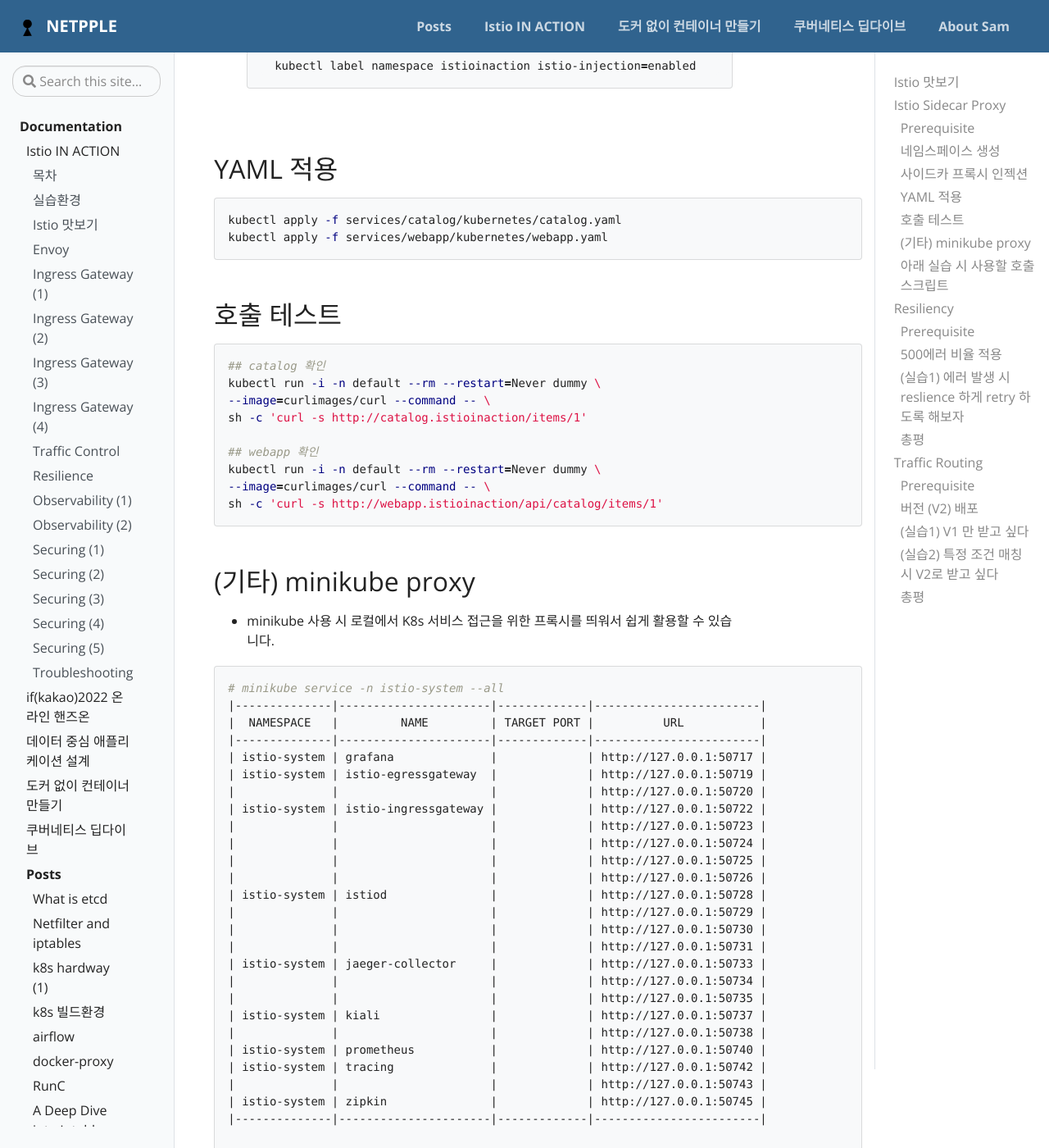
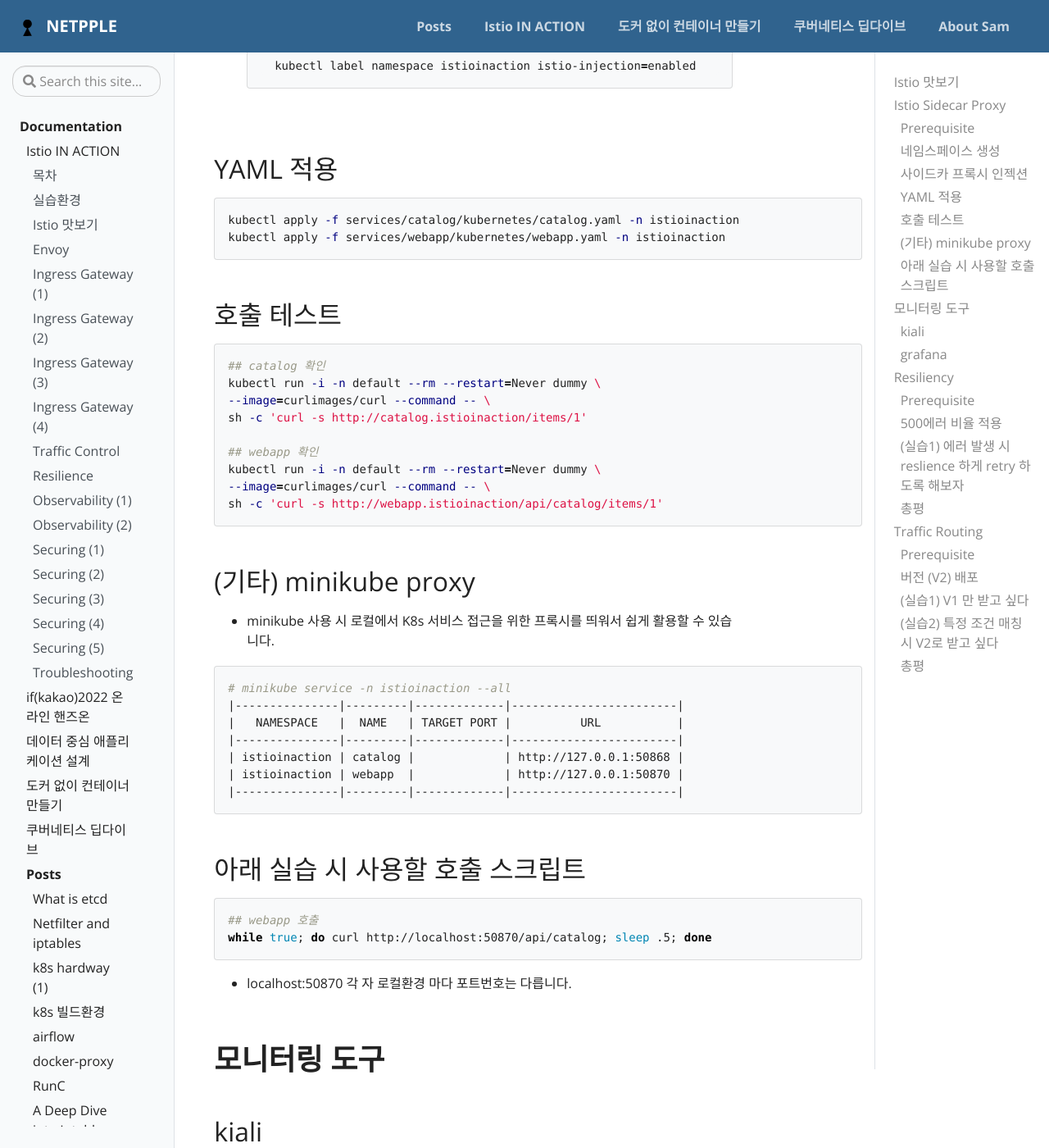
Before and after one commit to netpple/netpple.github.io, a Jekyll site: the page built from _docs/istio-in-action/Istio.md, in a window 1280 px wide and 1400 px high, scrolled down 3614 px. Shown: the whole window at 82% size. Built offline with Jekyll 4.4.1, drawn with Linux system fonts in a browser that asks for light colours; comment, search, counter and statistics services are not loaded; some of the changed text lies outside the part shown.

Commit message:
istio 2장 보완

````diff
--- a/_docs/istio-in-action/Istio.md
+++ b/_docs/istio-in-action/Istio.md
@@ -184,8 +186,8 @@
 ## YAML 적용
 
 ```bash
-kubectl apply -f services/catalog/kubernetes/catalog.yaml
-kubectl apply -f services/webapp/kubernetes/webapp.yaml
+kubectl apply -f services/catalog/kubernetes/catalog.yaml -n istioinaction
+kubectl apply -f services/webapp/kubernetes/webapp.yaml -n istioinaction
 ```
 
 ## 호출 테스트
@@ -207,33 +209,6 @@
 * minikube 사용 시 로컬에서 K8s 서비스 접근을 위한 프록시를 띄워서 쉽게 활용할 수 있습니다.
 
 ```bash
-# minikube service -n istio-system --all
-|--------------|----------------------|-------------|------------------------|
-|  NAMESPACE   |         NAME         | TARGET PORT |          URL           |
-|--------------|----------------------|-------------|------------------------|
-| istio-system | grafana              |             | http://127.0.0.1:50717 |
-| istio-system | istio-egressgateway  |             | http://127.0.0.1:50719 |
-|              |                      |             | http://127.0.0.1:50720 |
-| istio-system | istio-ingressgateway |             | http://127.0.0.1:50722 |
-|              |                      |             | http://127.0.0.1:50723 |
-|              |                      |             | http://127.0.0.1:50724 |
-|              |                      |             | http://127.0.0.1:50725 |
-|              |                      |             | http://127.0.0.1:50726 |
-| istio-system | istiod               |             | http://127.0.0.1:50728 |
-|              |                      |             | http://127.0.0.1:50729 |
-|              |                      |             | http://127.0.0.1:50730 |
-|              |                      |             | http://127.0.0.1:50731 |
-| istio-system | jaeger-collector     |             | http://127.0.0.1:50733 |
-|              |                      |             | http://127.0.0.1:50734 |
-|              |                      |             | http://127.0.0.1:50735 |
-| istio-system | kiali                |             | http://127.0.0.1:50737 |
-|              |                      |             | http://127.0.0.1:50738 |
-| istio-system | prometheus           |             | http://127.0.0.1:50740 |
-| istio-system | tracing              |             | http://127.0.0.1:50742 |
-|              |                      |             | http://127.0.0.1:50743 |
-| istio-system | zipkin               |             | http://127.0.0.1:50745 |
-|--------------|----------------------|-------------|------------------------|
-
 # minikube service -n istioinaction --all
 |---------------|---------|-------------|------------------------|
 |   NAMESPACE   |  NAME   | TARGET PORT |          URL           |
@@ -251,6 +226,28 @@
 ```
 
 * localhost:50870  각 자 로컬환경 마다 포트번호는 다릅니다.
+
+<br />
+
+# 모니터링 도구
+
+## kiali
+
+```bash
+istioctl dashboard kiali
+```
+![kiali](/docs/assets/img/istio-in-action/ch2-kiali.png)
+
+## grafana
+
+```bash
+istioctl dashboard grafana
+```
+*HOME 클릭 > Istio*
+
+![grafana](/docs/assets/img/istio-in-action/ch2-grafana.png)
+
+<br />
 
 # Resiliency
 
@@ -325,6 +322,11 @@
       perTryTimeout: 2s
 ```
 
+VirtualService 설정을 적용해 보세요
+```bash
+kubectl apply -f ch2/catalog-virtualservice.yaml -n istioinaction
+```
+
 retries 를 설정 한 후 결과 (대부분 **정상응답으로 리턴**됨)
 
 ![스크린샷 2022-12-16 오전 11.22.47.png](/docs/assets/img/istio-in-action/%25E1%2584%2589%25E1%2585%25B3%25E1%2584%258F%25E1%2585%25B3%25E1%2584%2585%25E1%2585%25B5%25E1%2586%25AB%25E1%2584%2589%25E1%2585%25A3%25E1%2586%25BA_2022-12-16_%25E1%2584%258B%25E1%2585%25A9%25E1%2584%258C%25E1%2585%25A5%25E1%2586%25AB_11.22.47.png)
@@ -337,9 +339,15 @@
 
 **catalog** proxy(envoy) -  5xx에러 발생 시 retry
 
+*(아래) retry 적용 후 Grafana 그래프에서 Success Rate은 증가하고 5xx 에러는 감소하는 것을 확인할 수 있습니다*
+
+![retry_적용후_변화](/docs/assets/img/istio-in-action/ch2-after-retry-vs-applied.png)
+
 ## 총평
 
 - 애플리케이션 수정없이 retry 로직을 적용하여 에러 상황을 resilience 하게 대응할 수 있음
+
+<br />
 
 # Traffic Routing
 
@@ -396,11 +404,15 @@
 ## 버전 (V2) 배포
 
 ```bash
-kubectl apply -f services/catalog/kubernetes/catalog-deployment-v2.yaml
+kubectl apply -f services/catalog/kubernetes/catalog-deployment-v2.yaml -n istioinaction
 ```
 
 - 트래픽이 v1, v2 로 나뉘어 들어옴
 - Service 레이블 (app=catalog)이 일치하므로 Endpoint 로 랜덤 프록시됨
+
+*catalog-v2 배포 후 kiali graph*
+
+![ch2-catalog-v2-deployed-call-graph](/docs/assets/img/istio-in-action/ch2-catalog-v2-deployed-call-graph.png)
 
 ## (실습1) V1 만 받고 싶다
 
````
Also changed, not shown: other parts of _docs/istio-in-action/Istio.md (+2 -0 lines), _docs/assets/img/istio-in-action/ch2-after-retry-vs-applied.png (added), _docs/assets/img/istio-in-action/ch2-catalog-v2-deployed-call-graph.png (added), _docs/assets/img/istio-in-action/ch2-grafana.png (added), _docs/assets/img/istio-in-action/ch2-kiali.png (added).
